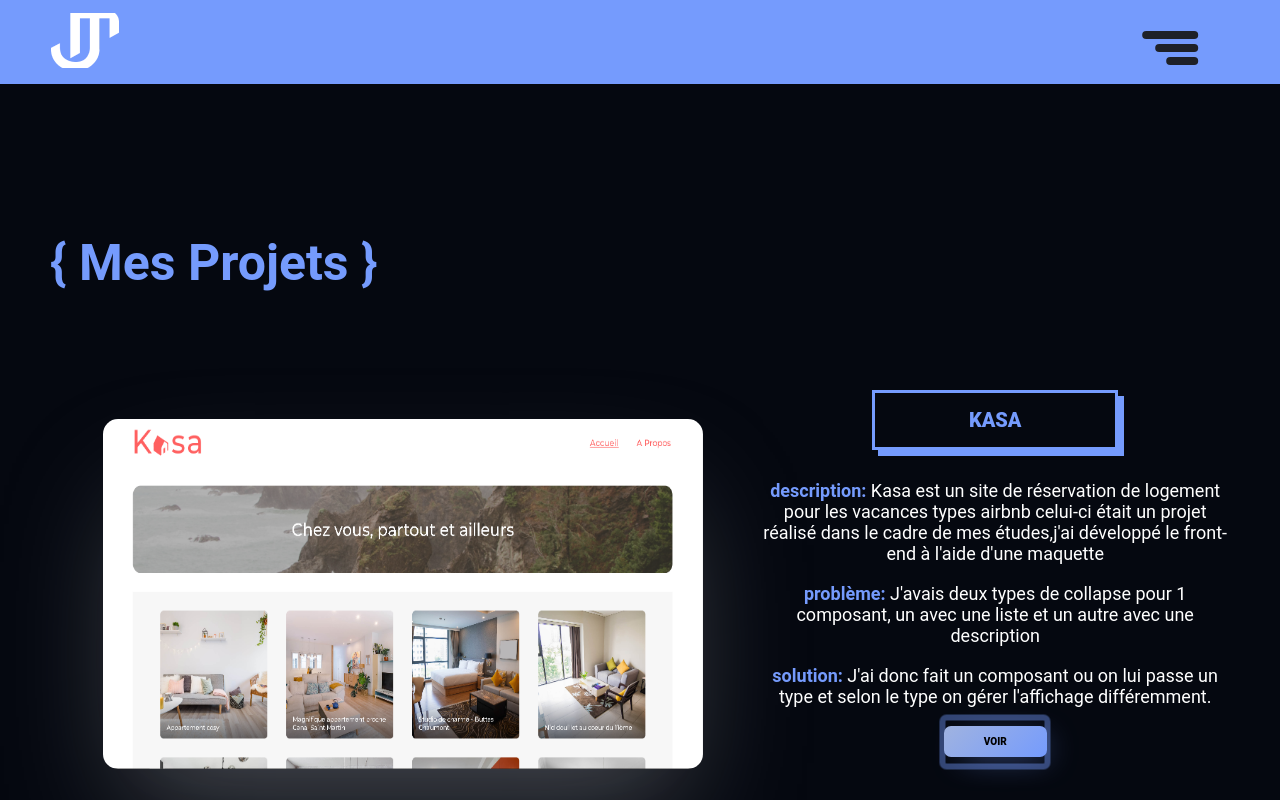
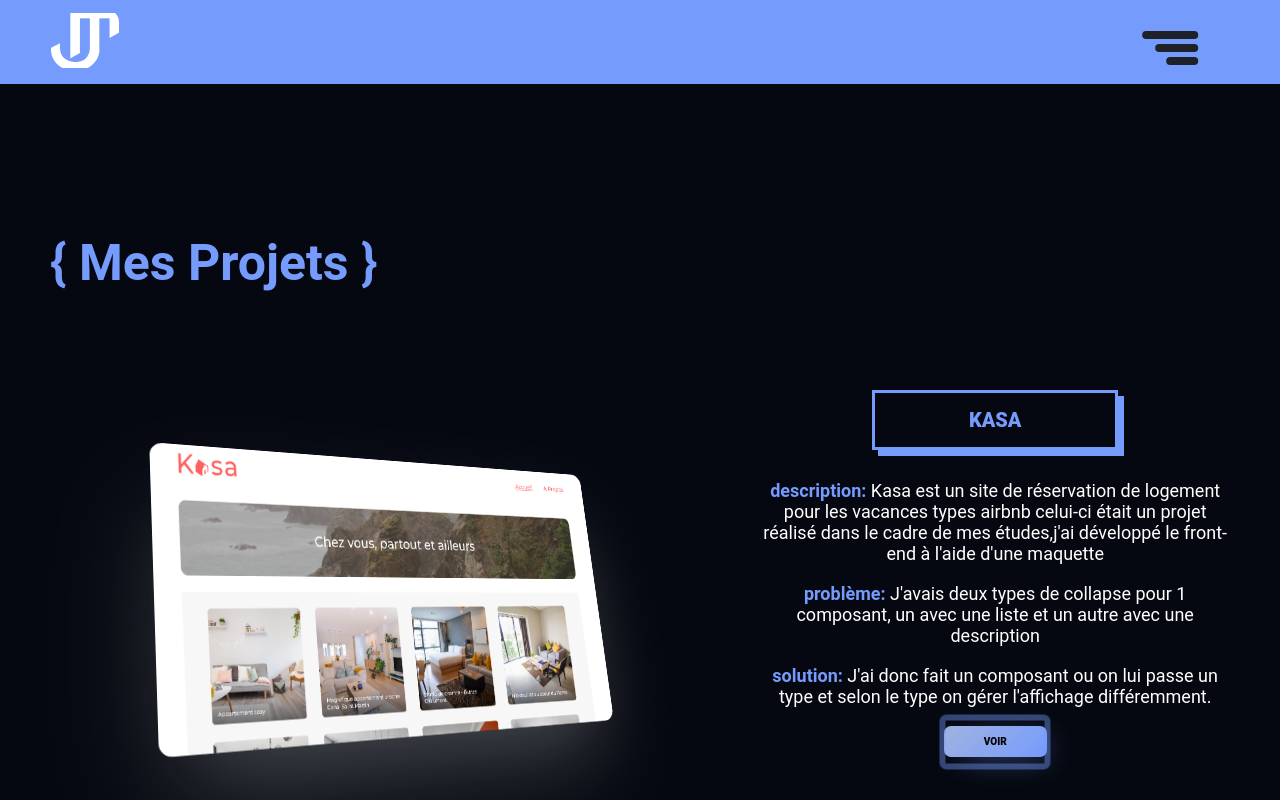
Before and after one commit to jeremymillet/Portfolio, a Vue app: page /Projets in a window 1280 px wide. Shown: the top 800 px of the page. Built offline with nearby package versions, Linux system fonts and the light colour scheme.

Commit message:
test le comportement de la nav deploye

```diff
--- a/src/main.css
+++ b/src/main.css
@@ -131,10 +131,7 @@ body {
     transform: translateZ(0);
 }
 /* Exclure .navigation et ses enfants de la transformation */
-:not(.navigation):not(.navigation *):not(.nav-icon) {
-    -webkit-transform: none;
-    transform: none;
-}
+
 @keyframes wobble {
     0% {
         -webkit-transform: translateZ(0) scale(1);
```
